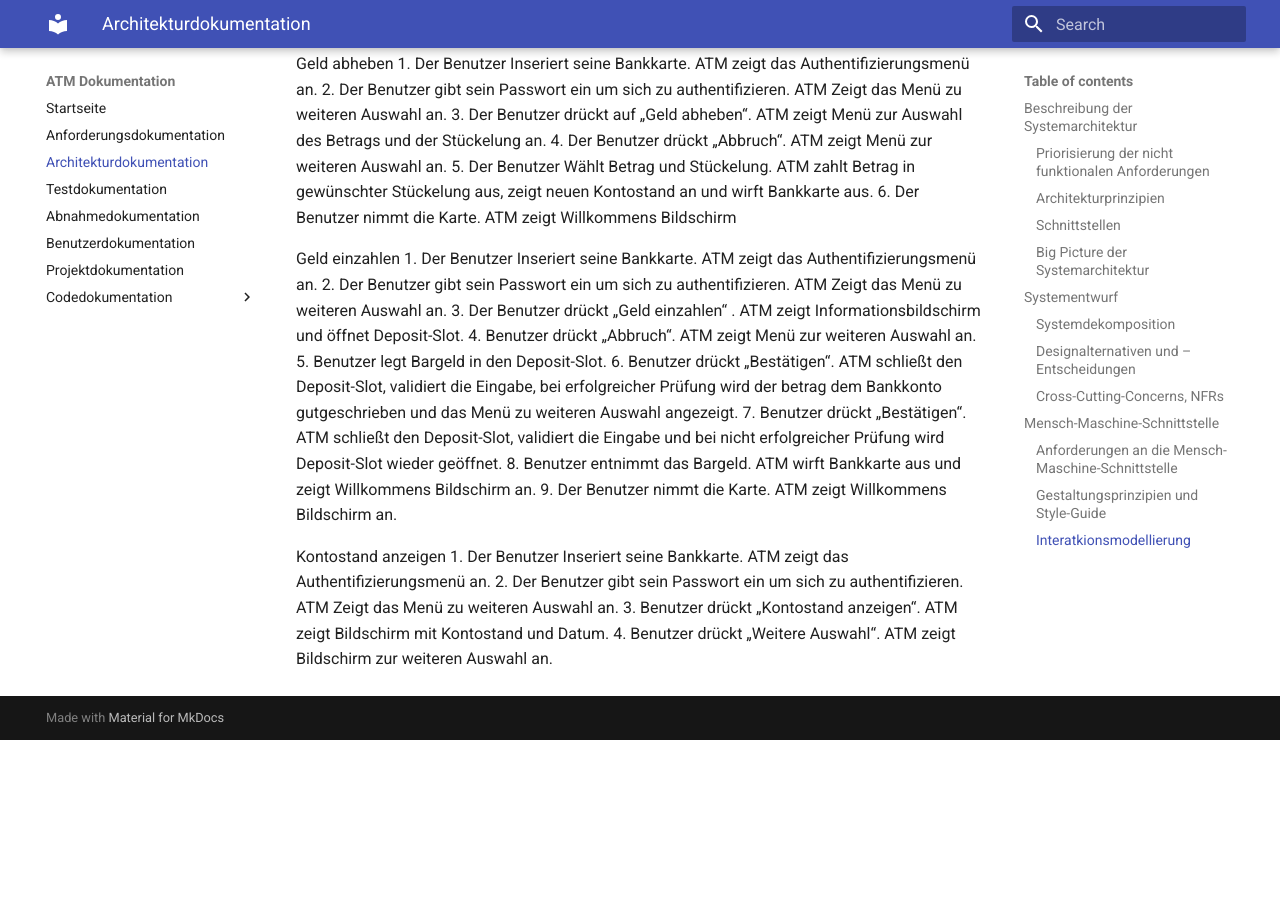
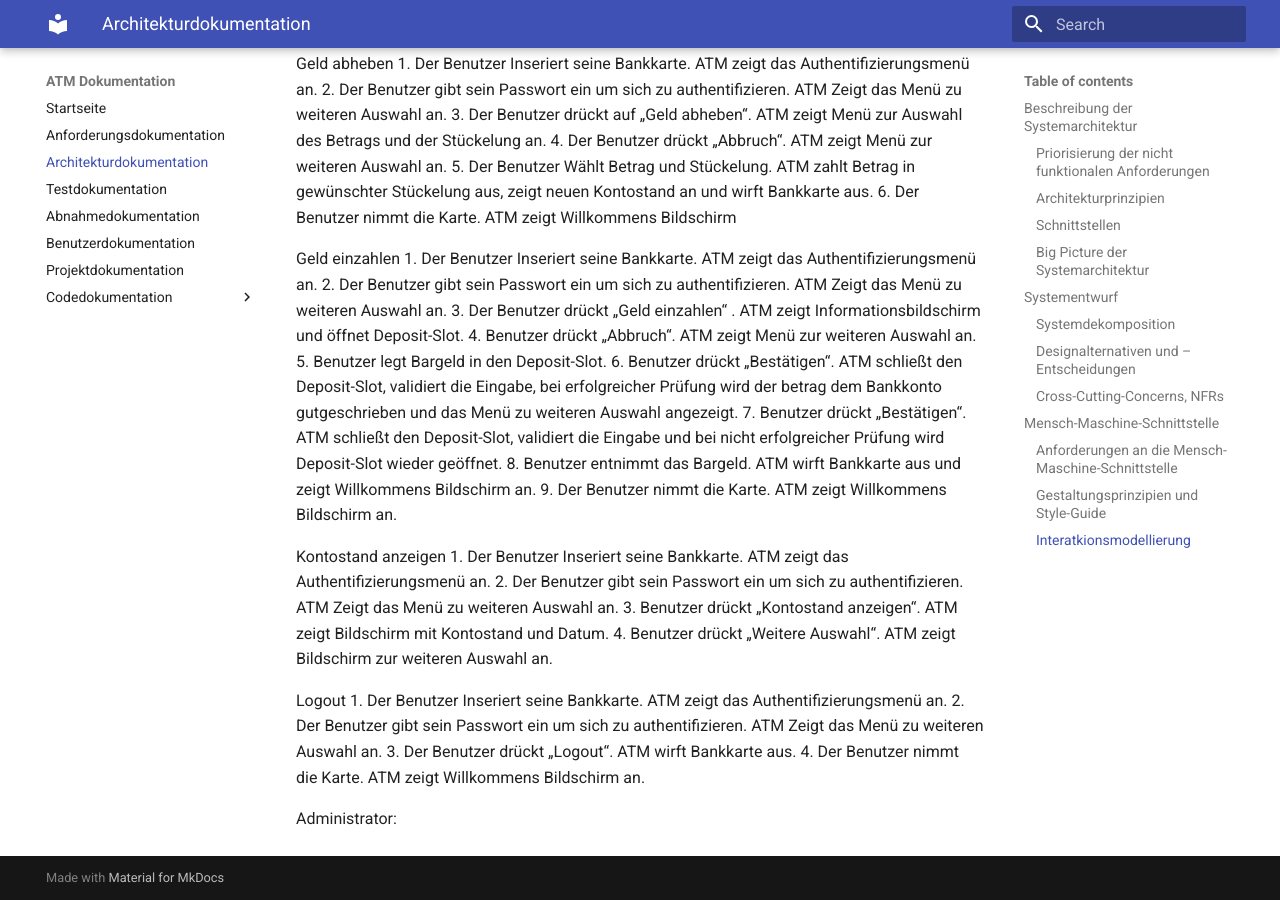
Before and after one commit to Halfpipe-SD/ATM, an MkDocs documentation site: the page built from docs/docs/architecture-docs.md, in a window 1280 px wide and 900 px high, scrolled down 2803 px. Built offline with MkDocs 1.6.1 and Material for MkDocs 9.7.7, drawn with Linux system fonts in a browser that asks for light colours; before the commit the page ends 3543 px from its top, so only the background shows below that.

Commit message:
#13 added IM

```diff
--- a/docs/docs/architecture-docs.md
+++ b/docs/docs/architecture-docs.md
@@ -95,3 +95,12 @@ Kontostand anzeigen
 2.	Der Benutzer gibt sein Passwort ein um sich zu authentifizieren. ATM Zeigt das Menü zu weiteren Auswahl an.
 3.	Benutzer drückt „Kontostand anzeigen“. ATM zeigt Bildschirm mit Kontostand und Datum.
 4.	Benutzer drückt „Weitere Auswahl“. ATM zeigt Bildschirm zur weiteren Auswahl an.
+
+Logout
+1.	Der Benutzer Inseriert seine Bankkarte. ATM zeigt das Authentifizierungsmenü an.
+2.	Der Benutzer gibt sein Passwort ein um sich zu authentifizieren. ATM Zeigt das Menü zu weiteren Auswahl an.
+3.	Der Benutzer drückt „Logout“. ATM wirft Bankkarte aus.
+4.	Der Benutzer nimmt die Karte. ATM zeigt Willkommens Bildschirm an.
+
+
+Administrator:
```
